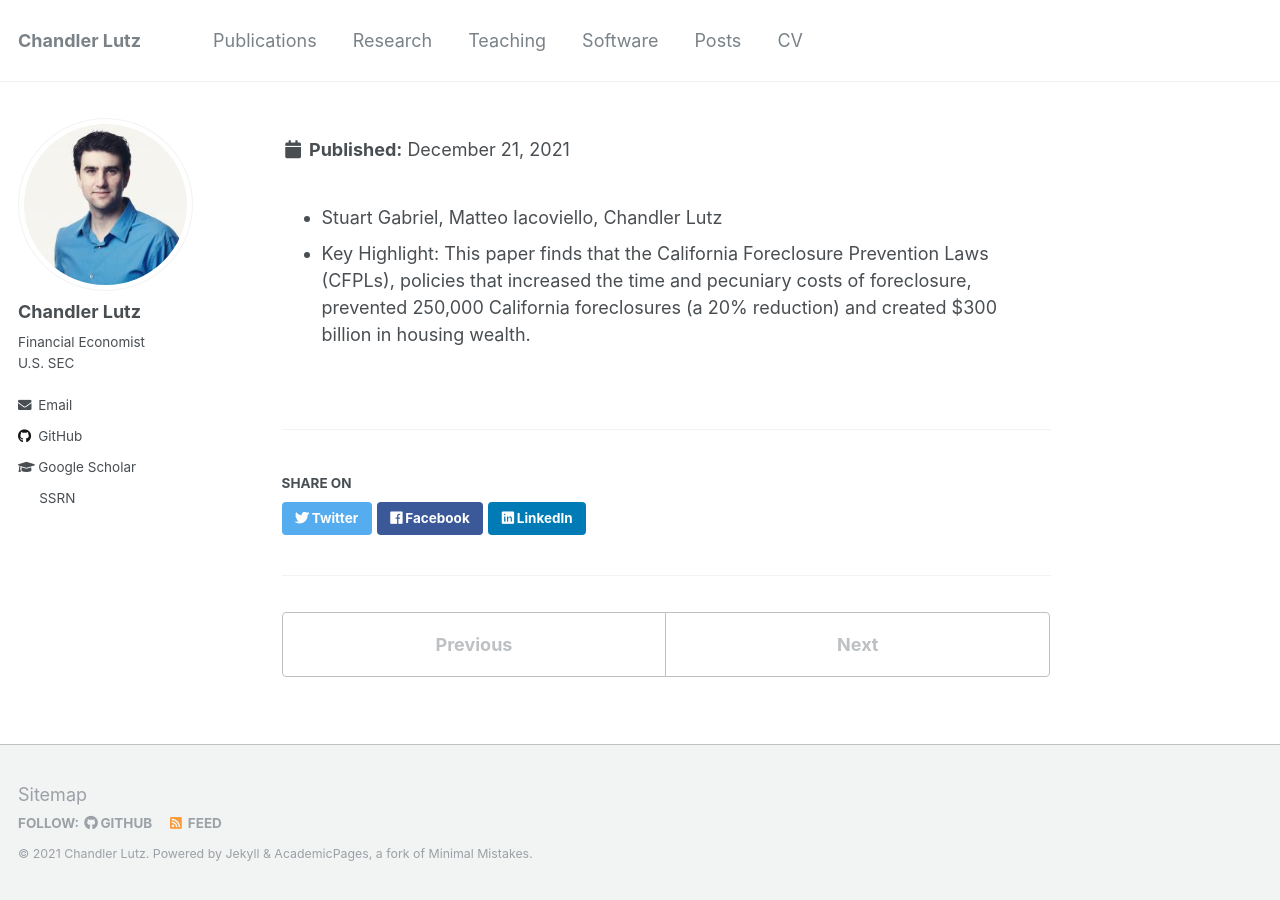
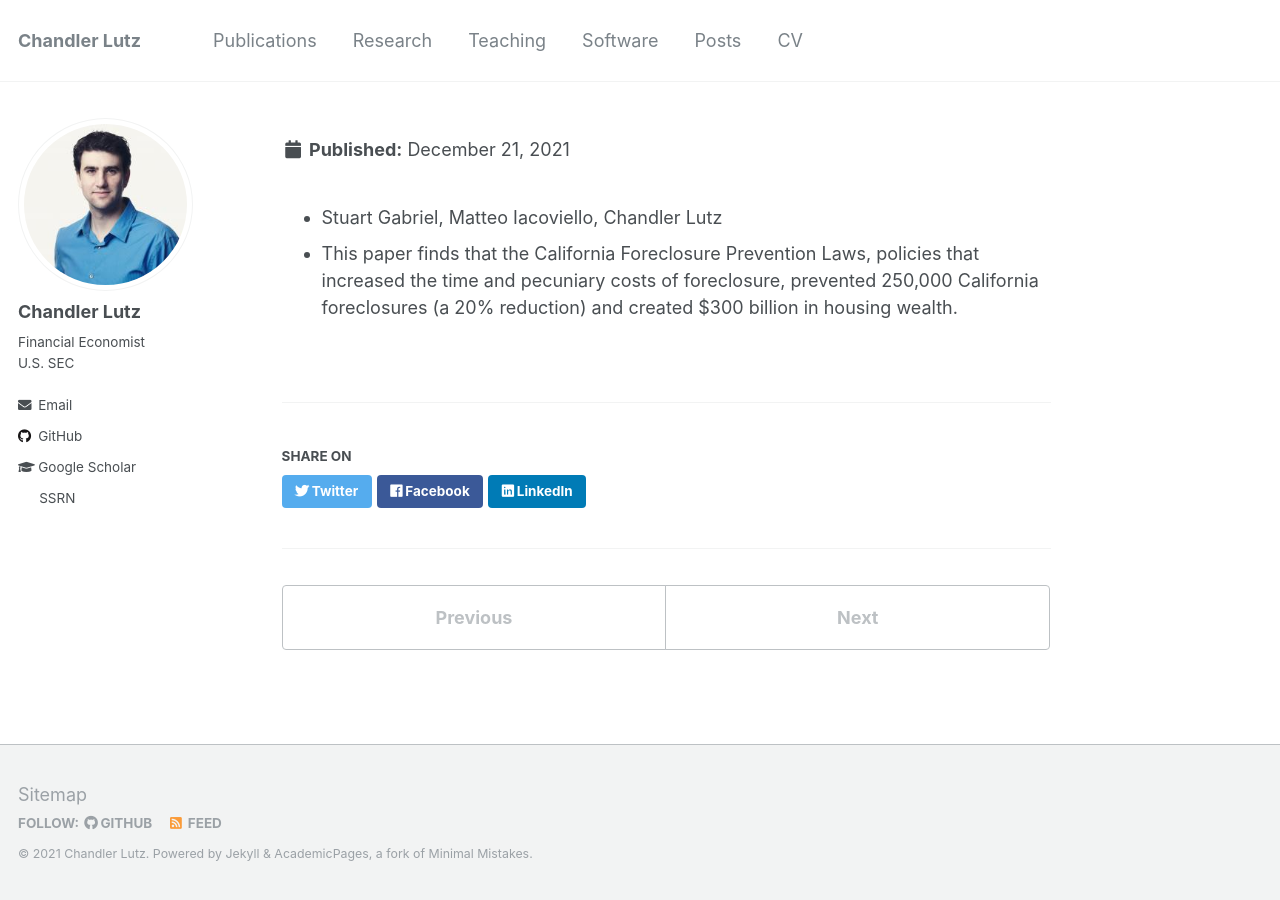
Before and after one commit to ChandlerLutz/ChandlerLutz.github.io, a Jekyll site: the page built from _publications/2021-crisis-of-missed-opportunities.md, in a window 1280 px wide. Built offline with Jekyll 4.4.1, drawn with Linux system fonts in a browser that asks for light colours.

Commit message:
Update CFPL key highlight

```diff
--- a/_publications/2021-crisis-of-missed-opportunities.md
+++ b/_publications/2021-crisis-of-missed-opportunities.md
@@ -11,4 +11,4 @@
 citation: 'The Review of Financial Studies: Volume 34, Issue 2, February 2021, Pages 864–906. https://doi.org/10.1093/rfs/hhaa059'
 ---
 * Stuart Gabriel, Matteo Iacoviello, Chandler Lutz
-* <font size="4">Key Highlight: This paper finds that the California Foreclosure Prevention Laws (CFPLs), policies that increased the time and pecuniary costs of foreclosure, prevented 250,000 California foreclosures (a 20% reduction) and created $300 billion in housing wealth.</font>
+* <font size="4">This paper finds that the California Foreclosure Prevention Laws, policies that increased the time and pecuniary costs of foreclosure, prevented 250,000 California foreclosures (a 20% reduction) and created $300 billion in housing wealth.</font>
```
